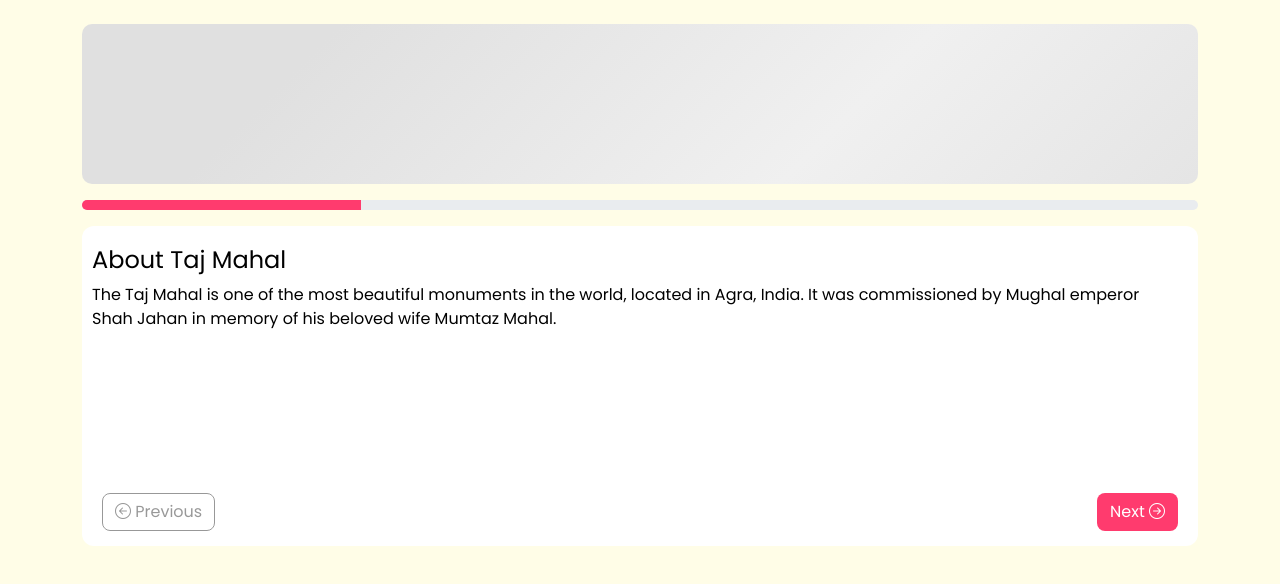
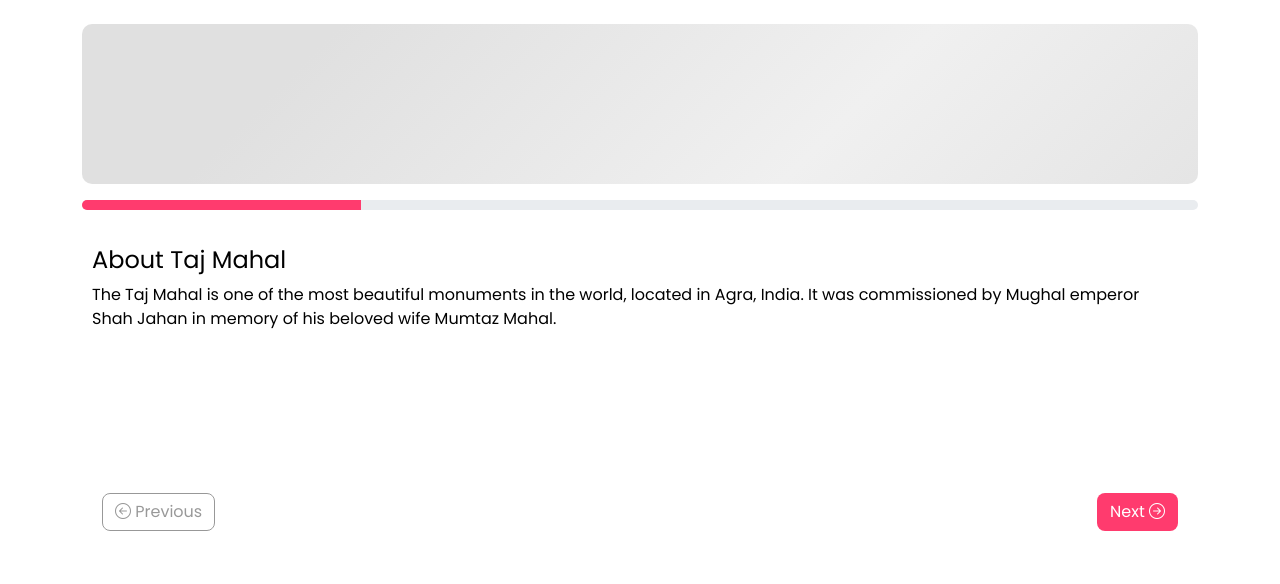
Before and after one commit to Sparrow-Tech06/Dashavatara, a plain HTML site: page Pages/matsha.html in a window 1280 px wide. Drawn offline with nearby package versions, Linux system fonts and the light colour scheme.

Commit message:
Update matsha.html

```diff
--- a/Pages/matsha.html
+++ b/Pages/matsha.html
@@ -14,6 +14,9 @@
   <!-- Google Font -->
   <link href="https://fonts.googleapis.com/css2?family=Poppins&display=swap" rel="stylesheet">
 
+  <!-- My Style Page -->
+  <link href="makeup.css?v=2025.08.31" rel="stylesheet">
+
   <!-- Article Image preload -->
   <link rel="preload" href="../Assets/Matsha.png" as="image">
 
@@ -26,7 +29,7 @@
       }
    :root {
        --primary-color:  #ff3b6e ; /*  #198754; */
-       --background: #fffde7;
+       --background: #fff;
        --text-color: #000;
        --box-color : #fff;
        --success: /* #198754; */ #ff3b6e ;
```
